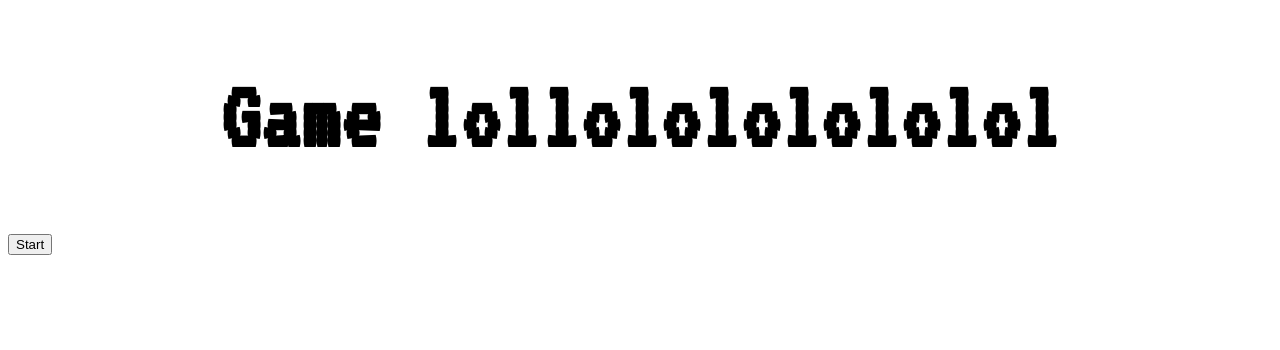
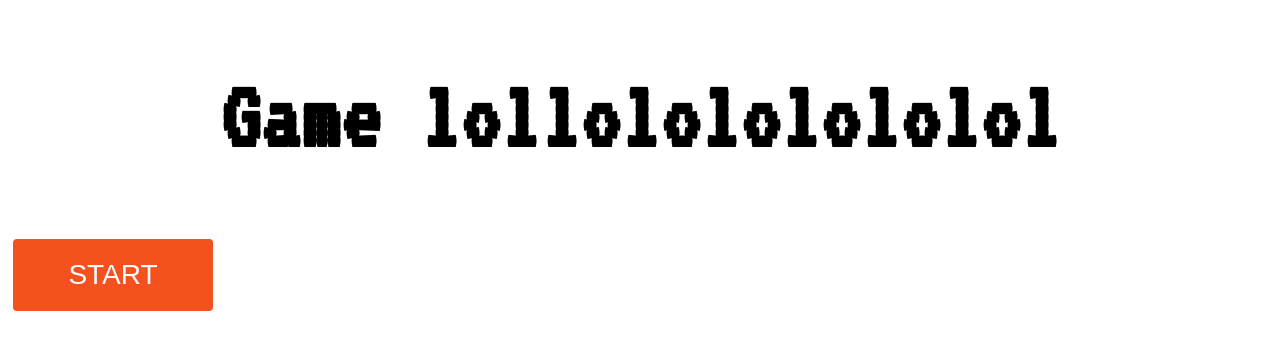
Before and after one commit to Dadoo1208/Bullet-Hell-Game, a plain HTML site: page Yup/index.html in a window 1280 px wide. Drawn offline with Linux system fonts and the light colour scheme.

Commit message:
hover button

```diff
--- a/Yup/index.html
+++ b/Yup/index.html
@@ -17,6 +17,6 @@
 
 <h1>Game lollolololololol</h1>
 
-<button type="button" class="cool" class="btn btn-danger btn-lg">Start</button>
+<button class="button"><span>START </span></button>
 
 </html>
--- a/Yup/style.css
+++ b/Yup/style.css
@@ -23,8 +23,44 @@ h4  {
     text-align: center;
 }
 
+.button {
+    border-radius: 4px;
+    background-color: #f4511e;
+    border: none;
+    color: #FFFFFF;
+    text-align: center;
+    font-size: 28px;
+    padding: 20px;
+    width: 200px;
+    transition: all 0.5s;
+    cursor: pointer;
+    margin: 5px;
+  }
 
+  .button span {
+    cursor: pointer;
+    display: inline-block;
+    position: relative;
+    transition: 0.5s;
+  }
 
-.cool{
-    box-align: center;
-}
+  .button span:after {
+    content: '\00bb';
+    position: absolute;
+    opacity: 0;
+    top: 0;
+    right: -20px;
+    transition: 0.5s;
+  }
+
+  .button:hover span {
+    padding-right: 25px;
+  }
+
+  .button:hover span:after {
+    opacity: 1;
+    right: 0;
+  }
+  </style>
+  </head>
+  <body>
```
Also changed, not shown: 1 other file.
